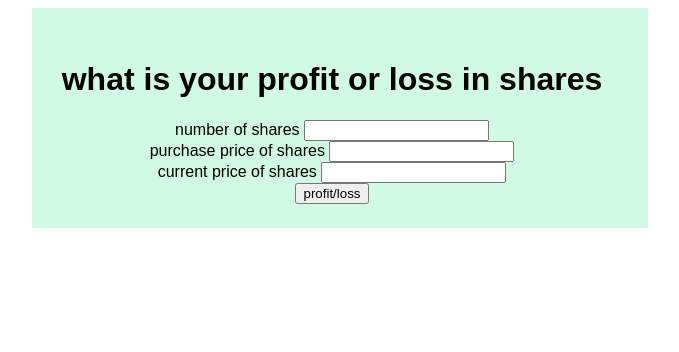
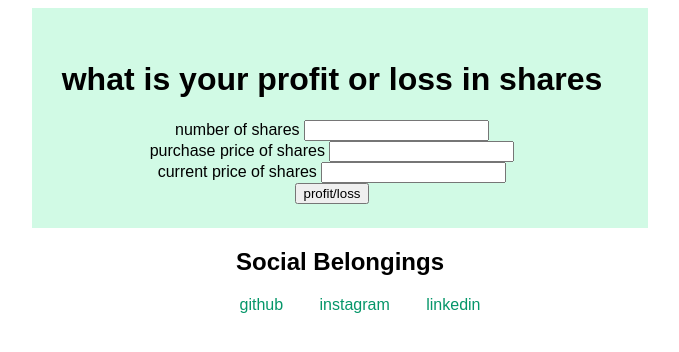
Before and after one commit to Dev-AkshatGupta/stock-profit-loss, a plain HTML site: page index.html in a window 1280 px wide. Shown: the whole page, without its empty margins (300-979 px from the left). Drawn offline with Linux system fonts and the light colour scheme; a web font is replaced by a local one.

Commit message:
styles updated

```diff
--- a/index.html
+++ b/index.html
@@ -20,6 +20,16 @@
 
     <div id="warning"></div>
     </div>
+    <footer class="footer">
+        <h2 class="footer-heading">Social Belongings</h2>
+        <ul class="footer-List">
+            <li class="list-item"><a class="link" href="https://github.com/anuakshat">github</a></li>
+            <li class="list-item"><a class="link" href="https://www.instagram.com/gu_pta_akshat?r=nametag">instagram</a></li>
+            <li class="list-item"><a class="link" href="https://www.linkedin.com/in/akshat-gupta-257914157">linkedin</a>
+                <linkedin>
+            </li>
+        </ul>
+    </footer>
 
 </body>
 <script src="/main.js"></script>
--- a/style.css
+++ b/style.css
@@ -23,3 +23,22 @@ padding-right: 1rem;
   padding-top: .5rem;
 
 }
+.footer-list {
+  list-style: none;
+
+}
+
+.list-item {
+  text-align: center;
+  display: inline;
+}
+
+.footer {
+  text-align: center;
+
+}
+.link {
+  text-decoration: none;
+  padding: .5rem 1rem;
+  color: var(--primary-color)
+}
```
